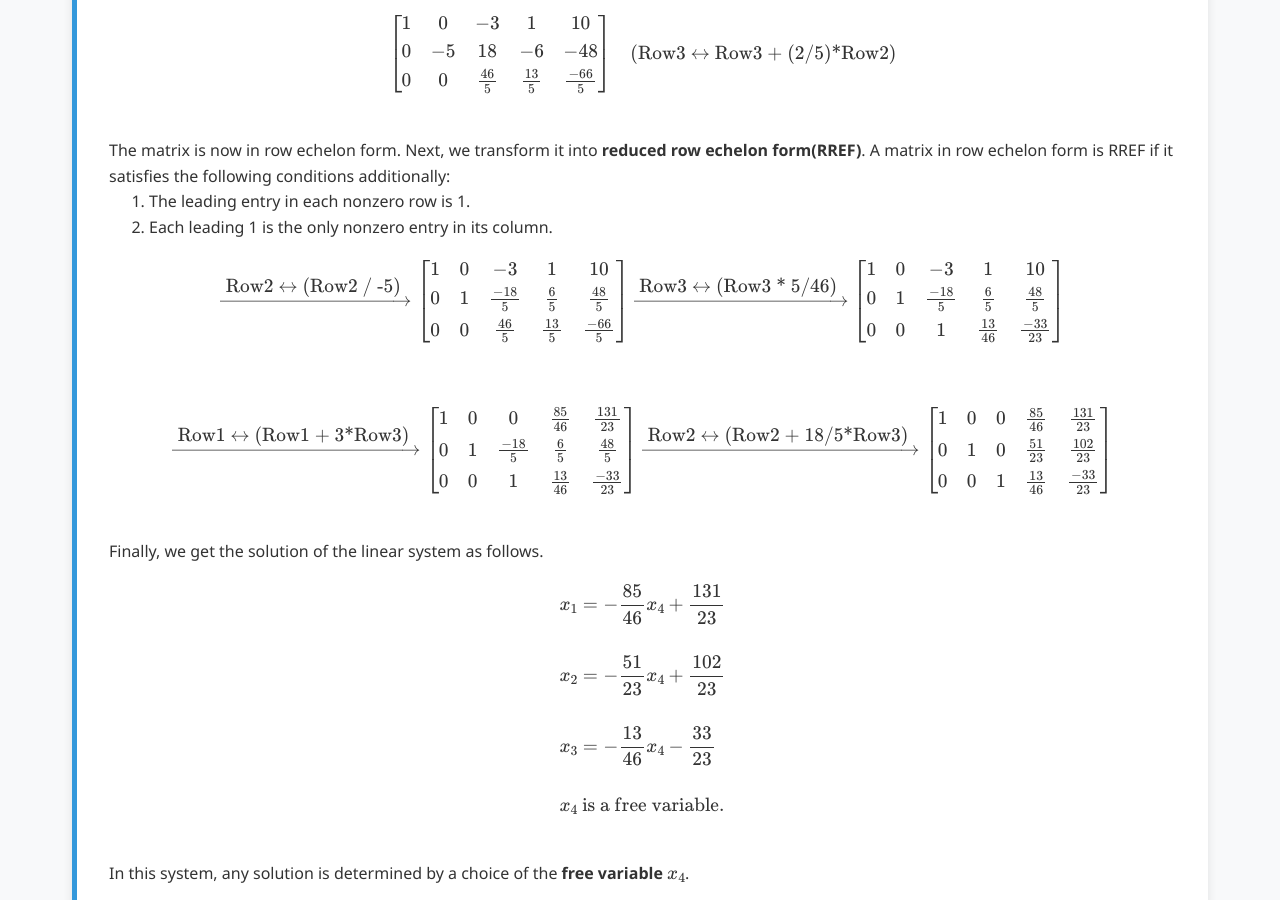
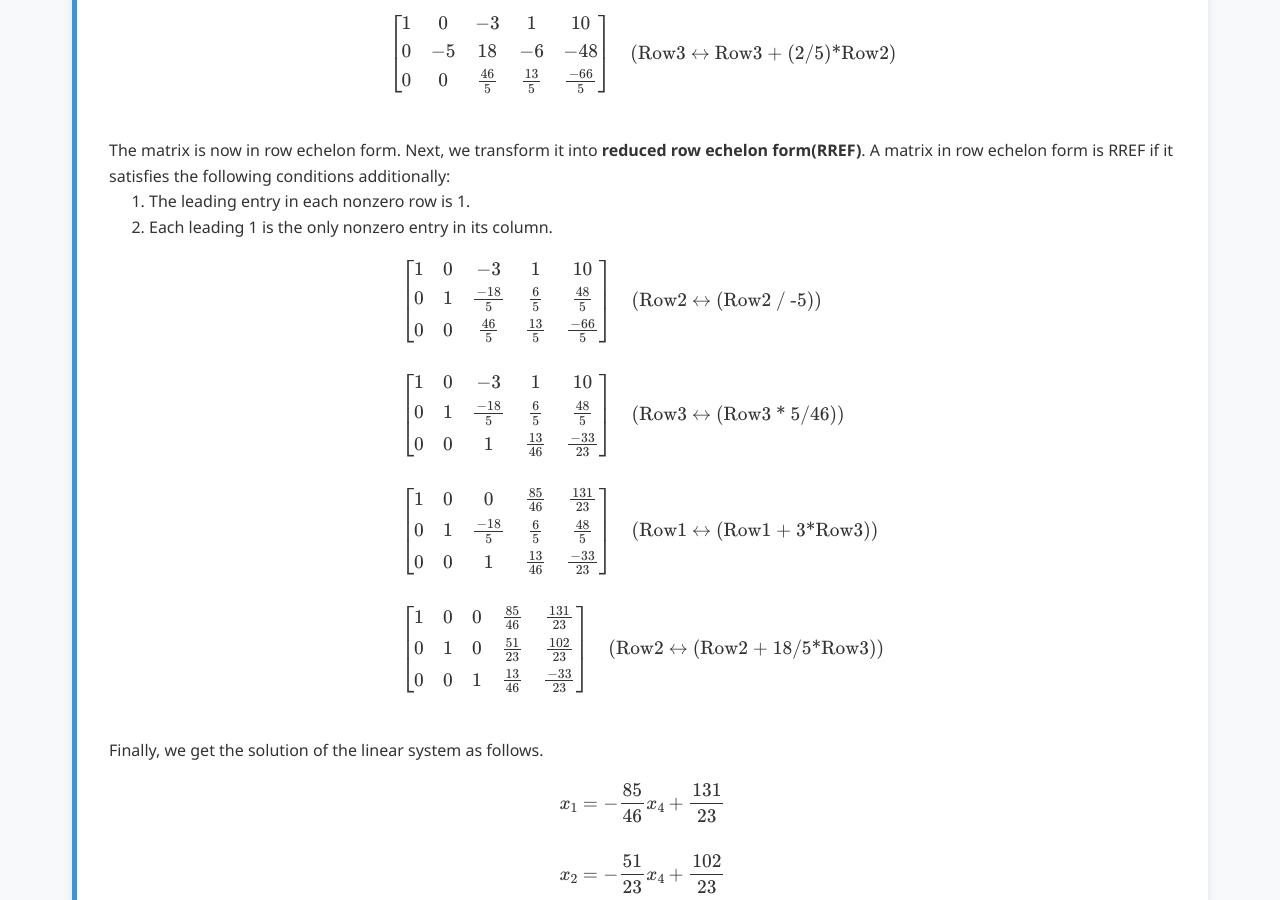
Before and after one commit to Yusukey01/yusukey01.github.io, a Jekyll site: the page built from Mathematics/Linear_algebra/linear_equations.html, in a window 1280 px wide and 900 px high, scrolled down 2125 px. Built offline with Jekyll 4.4.1, drawn with Linux system fonts in a browser that asks for light colours.

Commit message:
organizing stext

```diff
--- a/Mathematics/Linear_algebra/linear_equations.html
+++ b/Mathematics/Linear_algebra/linear_equations.html
@@ -103,41 +103,38 @@ description: Learn about the system of Linear equations, matrix equations, and l
                 <li>Each leading 1 is the only nonzero entry in its column. </li>
             </ol>
             \[
-            \xrightarrow{\text{Row2 $\leftrightarrow$ (Row2 / -5)}}
-            \begin{bmatrix}
+            \begin{align*}
+            &\begin{bmatrix}
                 1 & 0 & -3 & 1 & 10\\
                 0 & 1 & \frac{-18}{5} & \frac{6}{5} & \frac{48}{5}\\
                 0 & 0 & \frac{46}{5} & \frac{13}{5}& \frac{-66}{5}\\
-            \end{bmatrix} \\
-            \xrightarrow{\text{Row3 $\leftrightarrow$ (Row3 * 5/46)}}
-            \begin{bmatrix}
+            \end{bmatrix} \quad  (\text{Row2 $\leftrightarrow$ (Row2 / -5)}) \\\\
+            &\begin{bmatrix}
                 1 & 0 & -3 & 1 & 10\\
                 0 & 1 & \frac{-18}{5} & \frac{6}{5} & \frac{48}{5}\\
                 0 & 0 & 1 & \frac{13}{46}& \frac{-33}{23}\\
-            \end{bmatrix} \\
-            \]
-            <br>
-            \[
-            \xrightarrow{\text{Row1 $\leftrightarrow$ (Row1 + 3*Row3)}}
-            \begin{bmatrix}
+            \end{bmatrix} \quad   (\text{Row3 $\leftrightarrow$ (Row3 * 5/46)}) \\\\
+            &\begin{bmatrix}
                 1 & 0 & 0 & \frac{85}{46} & \frac{131}{23}\\
                 0 & 1 & \frac{-18}{5} & \frac{6}{5} & \frac{48}{5}\\
                 0 & 0 & 1 & \frac{13}{46}& \frac{-33}{23}\\
-            \end{bmatrix} \\
-            \xrightarrow{\text{Row2 $\leftrightarrow$ (Row2 + 18/5*Row3)}}
-            \begin{bmatrix}
+            \end{bmatrix} \quad  (\text{Row1 $\leftrightarrow$ (Row1 + 3*Row3)}) \\\\
+            &\begin{bmatrix}
                 1 & 0 & 0 & \frac{85}{46} & \frac{131}{23}\\
                 0 & 1 & 0 & \frac{51}{23} & \frac{102}{23}\\
                 0 & 0 & 1 & \frac{13}{46}& \frac{-33}{23}\\
-            \end{bmatrix} \\
+            \end{bmatrix} \quad   (\text{Row2 $\leftrightarrow$ (Row2 + 18/5*Row3)})
+            \end{align*}
             \]
             <br>Finally, we get the solution of the linear system as follows.
-            \[\begin{align}
+            \[
+            \begin{align}
                 x_1 &= -\frac{85}{46}x_4 + \frac{131}{23}\\\\
                 x_2 &= -\frac{51}{23}x_4 + \frac{102}{23}\\\\
                 x_3 &= -\frac{13}{46}x_4 - \frac{33}{23}\\\\
                 x_4 & \text{ is a free variable.}
-            \end{align}\]
+            \end{align}
+            \]
             <br>In this system, any solution is determined by a choice of the <strong>free variable</strong> \(x_4\).
             </p>
             </section>
```
